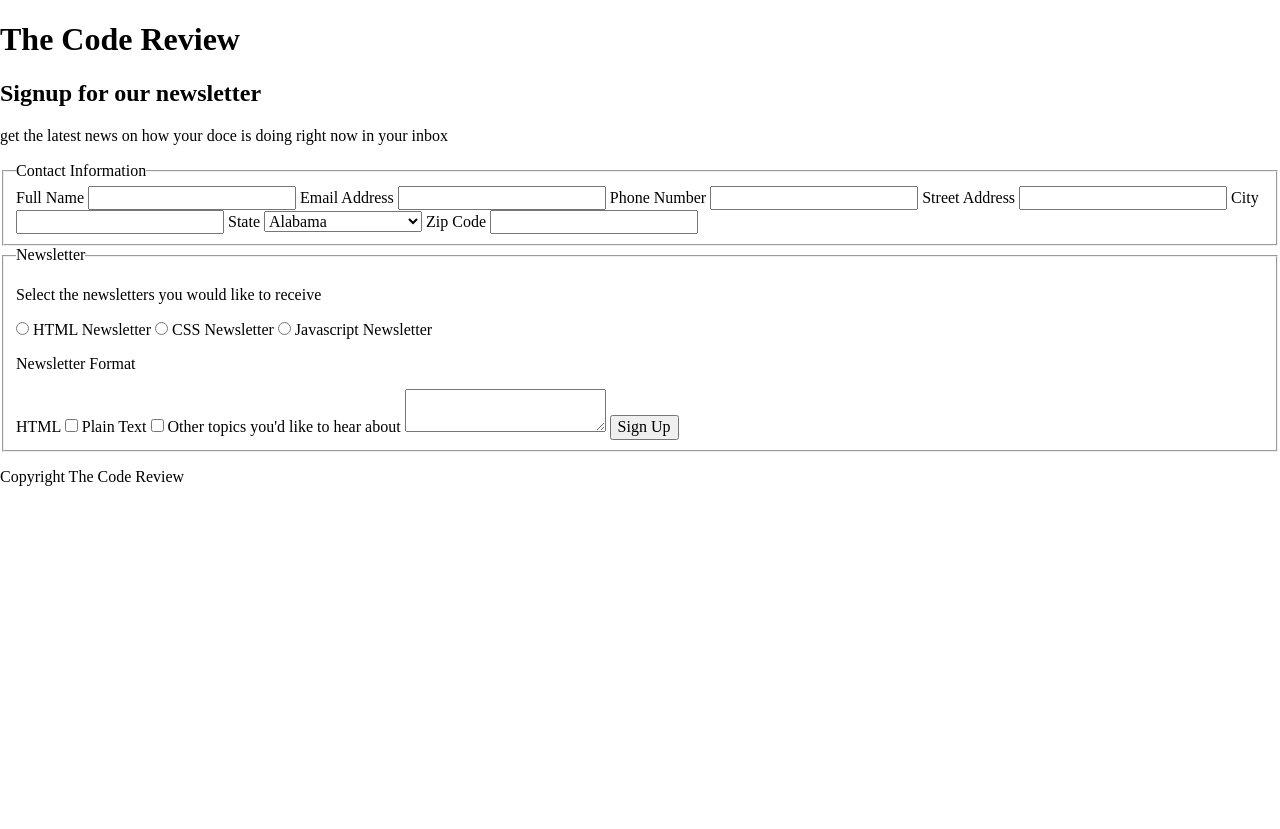
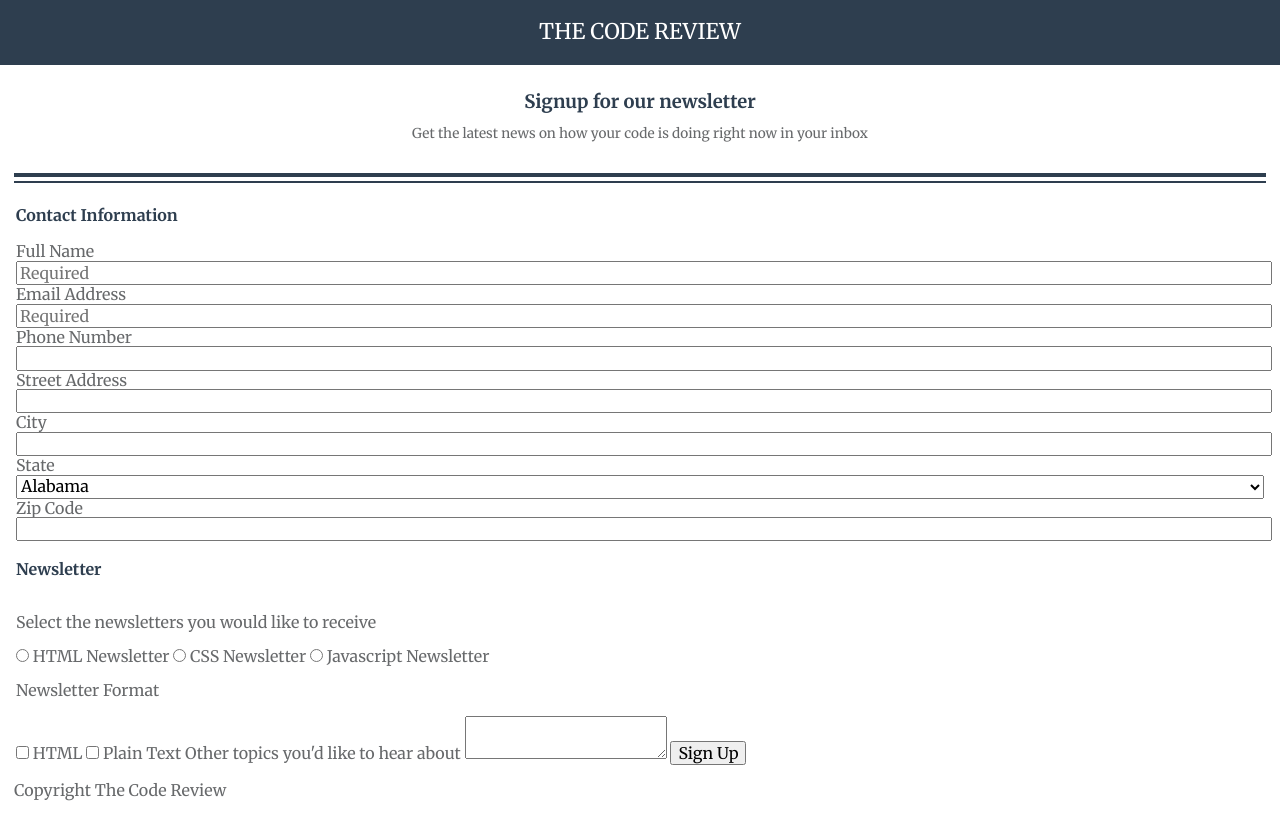
Before and after one commit to ColinStellDev96/fewd_project3_form, a plain HTML site: page index.html in a window 1280 px wide. Before the commit the page ends 800 px from the top, so only its background shows below. Drawn offline with Linux system fonts and the light colour scheme.

Commit message:
start of css styling

```diff
--- a/CSS/style.css
+++ b/CSS/style.css
@@ -0,0 +1,88 @@
+/* GLOBAL STYLES */
+
+body {
+    font-family: 'Merriweather', serif;
+    color: #67696b;
+}
+
+.container {
+   padding: 0.875rem;
+}
+
+form {
+    display: flex;
+    flex-wrap: wrap;
+}
+
+.line-one {
+    height: 4px;
+    background-color: #2e3e4f;
+    border: none;
+    margin: 4px 0;
+}
+
+.line-two {
+    height: 2px;
+    background-color: #2e3e4f;
+    border: none;
+    margin: 4px 0;
+    display: flex;
+}
+
+fieldset {
+    border: none;
+    padding: 0;
+}
+
+/* HEADER STYLES */
+
+header {
+    background-color: #2e3e4f;
+    margin-top: 0;
+}
+
+h1 {
+    margin: 0;
+    text-align: center;
+    color: white;
+    font-weight: 400;
+    font-size: 1.35rem;
+    padding: 1.25rem 0;
+    text-transform: uppercase;
+}
+
+/* SECTION ONE */
+
+h2 {
+    text-align: center;
+    margin: 0;
+    padding-top: 0.75rem;
+    font-size: 1.15rem;
+    color: #2e3e4f;
+}
+
+.section-one p {
+   font-size: 0.85rem;
+   text-align: center;
+   padding-bottom: 1.15rem;
+}
+
+/* FORM STYLES */
+
+legend {
+    color: #2e3e4f;
+    font-weight: 700;
+    padding: 1.15rem 0;
+}
+
+.set-one label {
+    width: 100%;
+}
+
+.set-one input {
+    width: 100%;
+}
+
+.set-one select {
+    width: 100%;
+}
--- a/index.html
+++ b/index.html
@@ -7,6 +7,7 @@
         <meta name="viewport" content="width=device-width, initial-scale=1">
         <link rel="stylesheet" type="text/css" href="css/normalize.css">
         <link rel="stylesheet" type="text/css" href="css/style.css" />
+        <link href="https://fonts.googleapis.com/css?family=Merriweather:400,700,900" rel="stylesheet">
     </head>
     <body>
         <header>
@@ -16,28 +17,31 @@
 
             <div class="section-one">
                 <h2>Signup for our newsletter</h2>
-                <p>get the latest news on how your doce is doing right now in your inbox</p>
+                <p>Get the latest news on how your code is doing right now in your inbox</p>
             </div>
+
+            <hr class="line-one">
+            <hr class="line-two">
 
             <form action="index.html" method="post">
 
-                <fieldset>
+                <fieldset class="set-one">
                     <legend>Contact Information</legend>
-                    <label for="name">
+                    <label for="full-name">
                         Full Name
-                        <input type="text" id="name" name="user-name">
+                        <input required type="text" id="full-name" name="name" placeholder="Required">
                     </label>
-                    <label for="mail">
+                    <label for="email-address">
                         Email Address
-                        <input type="text" id="mail" name="email">
+                        <input required type="text" id="email-address" name="mail" placeholder="Required">
                     </label>
-                    <label for="phone">
+                    <label for="phone-number">
                         Phone Number
-                        <input type="tel" id="phone" name="phone-number">
+                        <input type="tel" id="phone-number" name="phone">
                     </label>
-                    <label for="address">
+                    <label for="street-address">
                         Street Address
-                        <input type="text" id="address" name="stree-address">
+                        <input type="text" id="stree-address" name="address">
                     </label>
                     <label for="city">
                         City
@@ -99,11 +103,13 @@
                                 <option value="WY">Wyoming</option>
                             </select>
                     </label>
-                    <label for="zip">
+                    <label for="zip-code">
                         Zip Code
-                        <input type="text" id="zip" name="zip-code">
+                        <input type="text" id="zip-code" name="zip">
                     </label>
                 </fieldset>
+
+                <hr class="line-two">
 
                 <fieldset>
                         <legend>Newsletter</legend>
@@ -116,15 +122,15 @@
                         <label for="javascript-news">Javascript Newsletter</label>
 
                         <p>Newsletter Format</p>
-                        <label for="html-form">HTML</label>
-                        <input type="checkbox" id="html-form" name="html-format">
-                        <label for="plain-form">Plain Text</label>
-                        <input type="checkbox" id="plain-form" name="plain-format">
+                        <input type="checkbox" id="html" name="html-format">
+                        <label for="html">HTML</label>
+                        <input type="checkbox" id="plain-text" name="plain-format">
+                        <label for="plain-text">Plain Text</label>
 
                         <label for="topics">Other topics you'd like to hear about</label>
                         <textarea id="topics" name="additional"></textarea>
 
-                        <button type="reset">Sign Up</button>
+                        <button type="submit">Sign Up</button>
                 </fieldset>
             </form>
 
```
Also changed, not shown: CSS/normalize.css.
